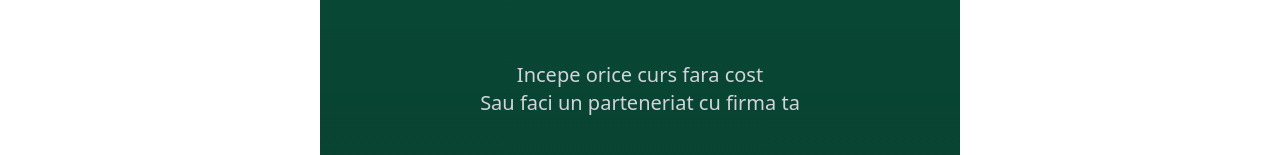
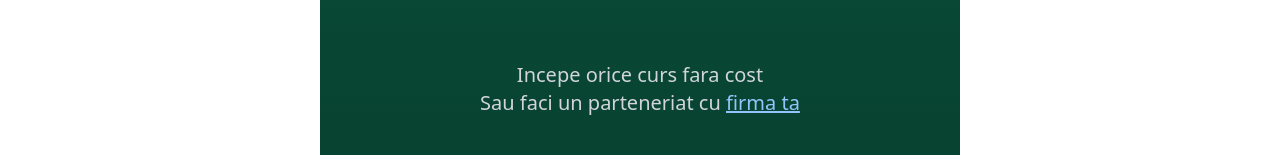
Before and after one commit to AlexJacho/312670, an Angular app: page / in a window 1280 px wide. Shown: the part 473-628 px from the top of the page. Built offline with nearby package versions, Linux system fonts and the light colour scheme.

Commit message:
The enterprise form has been added

```diff
--- a/src/app/Domains/info/pages/home/home.component.html
+++ b/src/app/Domains/info/pages/home/home.component.html
@@ -32,7 +32,10 @@
 
 
         <div class=" text-xl text-center m-10  text-gray-300 ">
-            <h2>Incepe orice curs fara cost<br> Sau faci un parteneriat cu firma ta</h2>
+
+            <h2>Incepe orice curs fara cost<br> Sau faci un parteneriat cu
+                <a class="text-blue-300 underline " href="https://docs.google.com/forms/d/e/1FAIpQLSeN4J60shDDIWSLN5RyB6dV3THibA6zHl6CZlcFKJ-za0220Q/viewform">firma ta</a>
+            </h2>
         </div>
 
 
```
